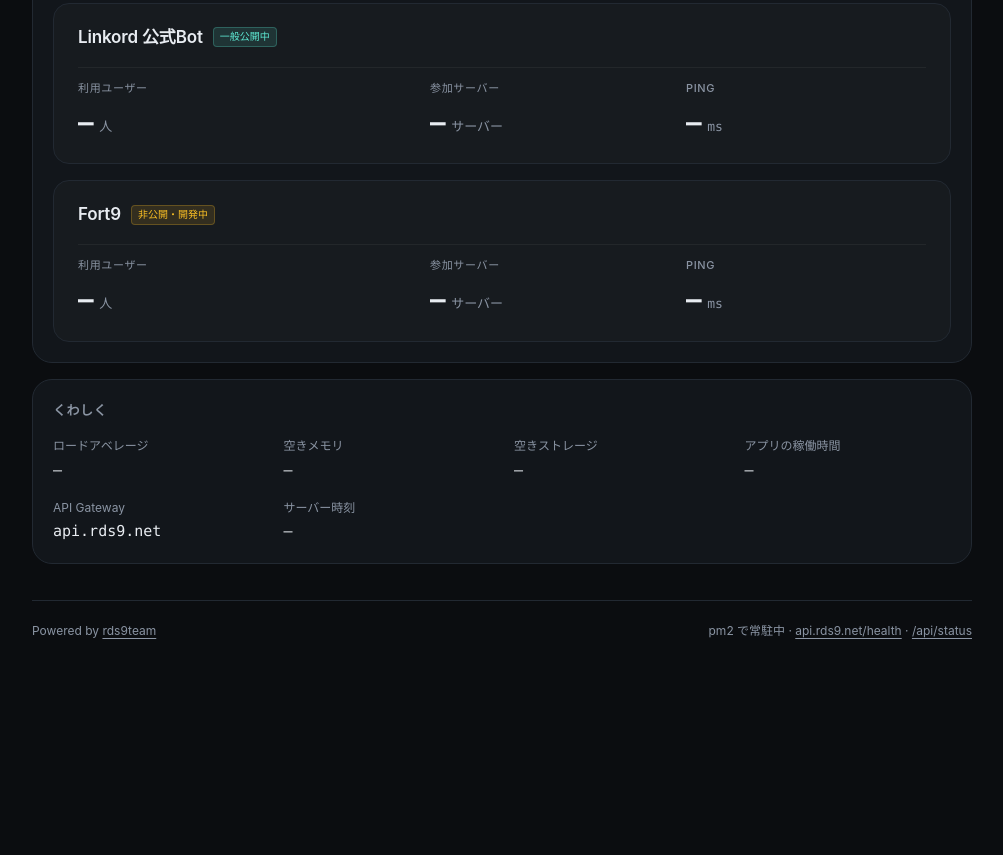
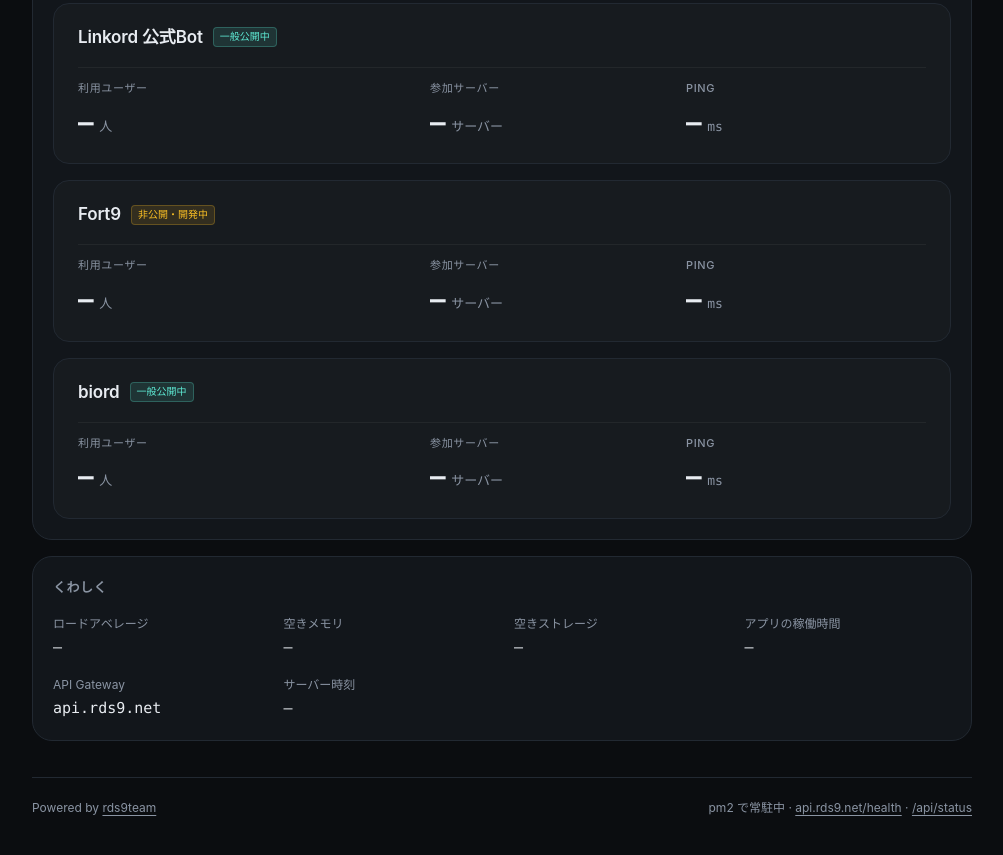
Before and after one commit to rds9team/health, a plain HTML site: page index.html in a window 1280 px wide. Shown: the part 1739-2594 px from the top of the page, without its empty margins (138-1141 px from the left). Before the commit the page ends 2427 px from the top, so only its background shows below. Drawn offline with Linux system fonts and the light colour scheme; no server answers.

Commit message:
feat: add biord to health status showcase

```diff
--- a/app.js
+++ b/app.js
@@ -208,6 +208,15 @@ function render(data) {
   renderValue('bot-fort9-guilds', fort9Guilds);
   renderValue('bot-fort9-ping', fort9Ping);
 
+  // biord
+  const biord = data.services?.biord;
+  const biordUsers = biord?.users ?? '—';
+  const biordGuilds = biord?.guilds ?? '—';
+  const biordPing = (biord?.latency_ms !== undefined && biord.latency_ms !== null) ? Number(biord.latency_ms).toFixed(1) : '—';
+  renderValue('bot-biord-users', biordUsers, true);
+  renderValue('bot-biord-guilds', biordGuilds);
+  renderValue('bot-biord-ping', biordPing);
+
   // App Uptime
   const procUp = data.processUptimeSec || data.uptime_seconds || uptimeSec;
   if ($('proc-uptime')) $('proc-uptime').textContent = procUp ? formatDuration(procUp) : '—';
--- a/index.html
+++ b/index.html
@@ -278,6 +278,30 @@
               </div>
             </div>
           </div>
+
+          <!-- biord (The Hive 戦績Bot) -->
+          <div class="bot-card">
+            <div class="bot-header">
+              <div class="bot-title-group">
+                <span class="bot-name">biord</span>
+                <span class="badge-public">一般公開中</span>
+              </div>
+            </div>
+            <div class="bot-metrics">
+              <div class="metric-item main-metric">
+                <span class="metric-label">利用ユーザー</span>
+                <span class="metric-val"><strong id="bot-biord-users">—</strong> <span class="unit">人</span></span>
+              </div>
+              <div class="metric-item">
+                <span class="metric-label">参加サーバー</span>
+                <span class="metric-val"><strong id="bot-biord-guilds">—</strong> <span class="unit">サーバー</span></span>
+              </div>
+              <div class="metric-item">
+                <span class="metric-label">Ping</span>
+                <span class="metric-val"><strong id="bot-biord-ping">—</strong> <span class="unit">ms</span></span>
+              </div>
+            </div>
+          </div>
         </div>
       </article>
 
```
